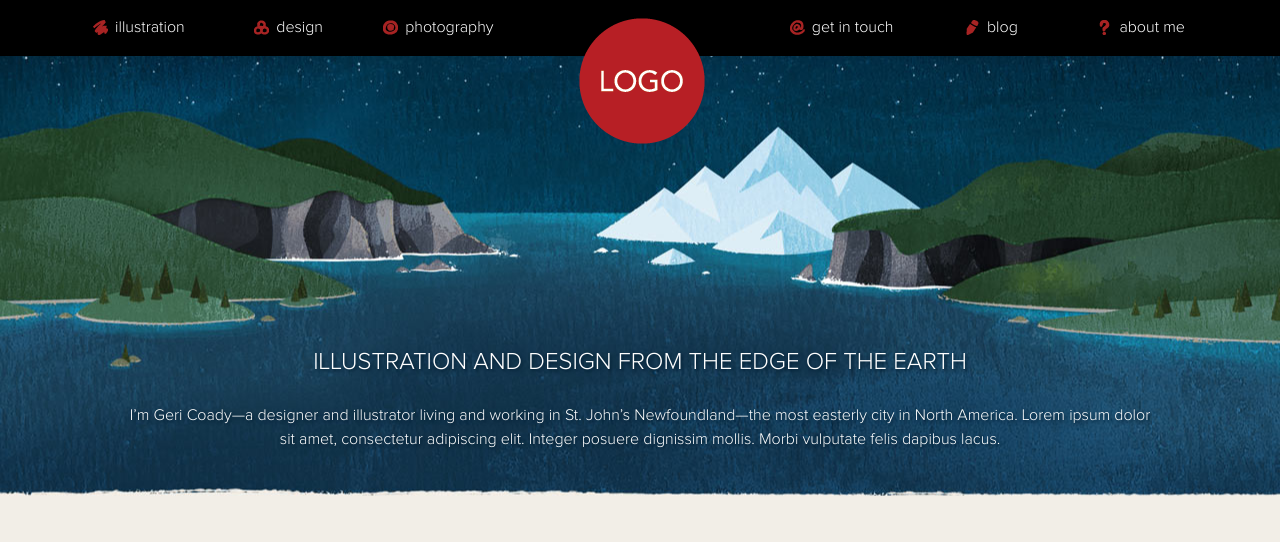
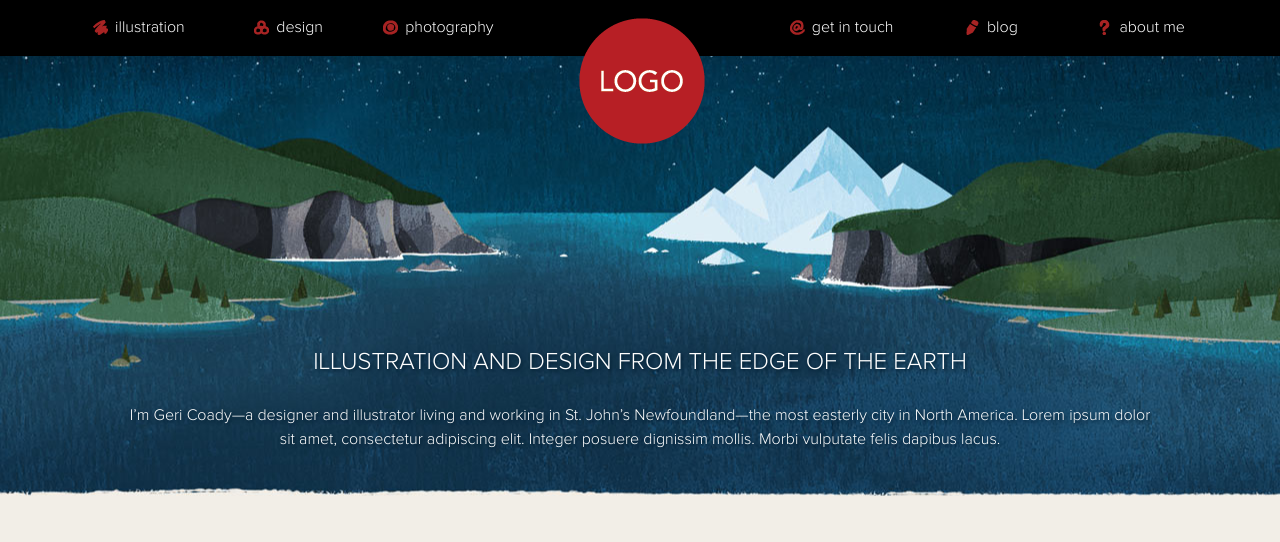
Before and after one commit to hellogeri/hellogeri.com, a PHP site: page / in a window 1280 px wide. Shown: the top 542 px of the page. Run offline with PHP 8.4, Linux system fonts and the light colour scheme.

Commit message:
Testing banners

```diff
--- a/css/screen.css
+++ b/css/screen.css
@@ -173,7 +173,7 @@ div[role="banner"] {
 	height: 27.5em;
 	overflow: auto;
 	padding: 0;
-	background: rgba(27,55,73,1) url(../img/nighttime.jpg) no-repeat 50% 82%;
+	background: rgba(27,55,73,1) url(../img/banner-night.jpg) no-repeat 50% 82%;
 	color: rgba(255,255,255,1);
 	text-align: center;
 	clear: both;
```
Also changed, not shown: img/banner-dawn.jpg (added), img/banner-day.jpg (added), img/banner-dusk.jpg (added), img/banner-night.jpg (added), img/dawn.jpg (deleted), img/day.jpg (deleted), img/daytime.jpg (deleted), img/dusk.jpg (deleted), img/night.jpg (deleted), img/nighttime.jpg (deleted), 1 other file.
